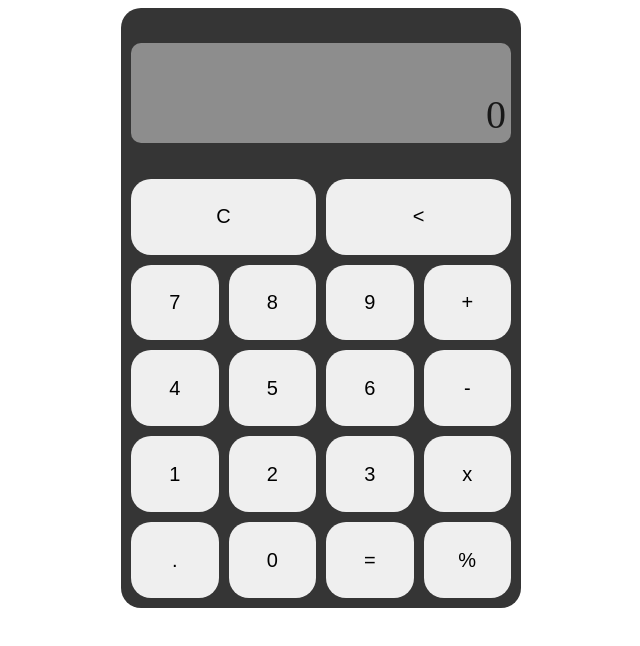
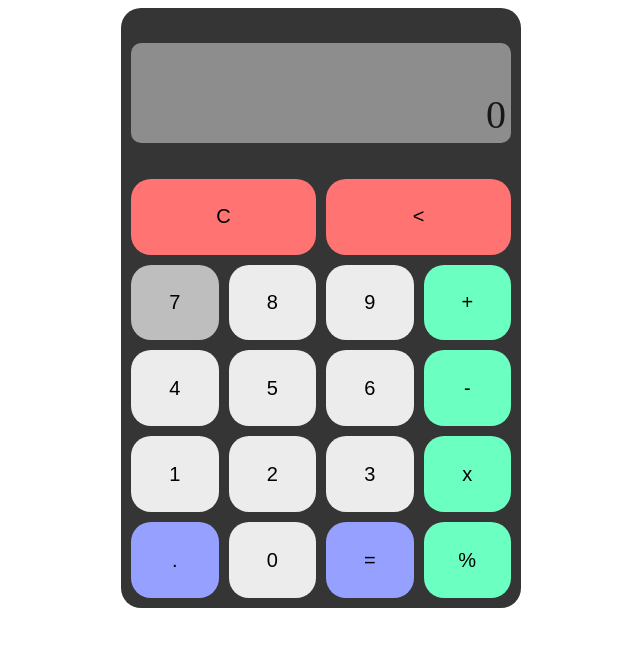
Before and after one commit to okayblue/calculator, a plain HTML site: page index.html in a window 1280 px wide. In both pictures the pointer is over the button 493 px from the left and 302 px from the top of the page. Shown: the whole page, without its empty margins (319-959 px from the left). Drawn offline with Linux system fonts and the light colour scheme.

Commit message:
Style buttons

```diff
--- a/style.css
+++ b/style.css
@@ -23,9 +23,9 @@
     font-size: 2rem;
 }
 
-
 #clear, #backspace {
     flex: 1 1 45%;
+    background-color: rgb(255, 115, 115);
 }
 
 #display {
@@ -51,3 +51,32 @@
 #bottom {
     font-size: 4rem;
 }
+
+#add, #subtract, #divide, #multiply {
+    background-color: rgb(107, 255, 193);
+}
+
+.numButton {
+    background-color: rgb(236, 236, 236);
+}
+
+#decimal, #equals {
+    background-color: rgb(149, 160, 255);
+}
+
+.numButton:hover {
+    background-color:rgb(190, 190, 190) !important;
+}
+
+#clear:hover, #backspace:hover {
+    background-color: rgb(250, 89, 89);
+}
+
+#add:hover, #subtract:hover, #divide:hover, #multiply:hover {
+    background-color: rgb(75, 187, 140);
+}
+
+#decimal:hover, #equals:hover {
+    background-color: rgb(120, 132, 238);
+
+}
```
